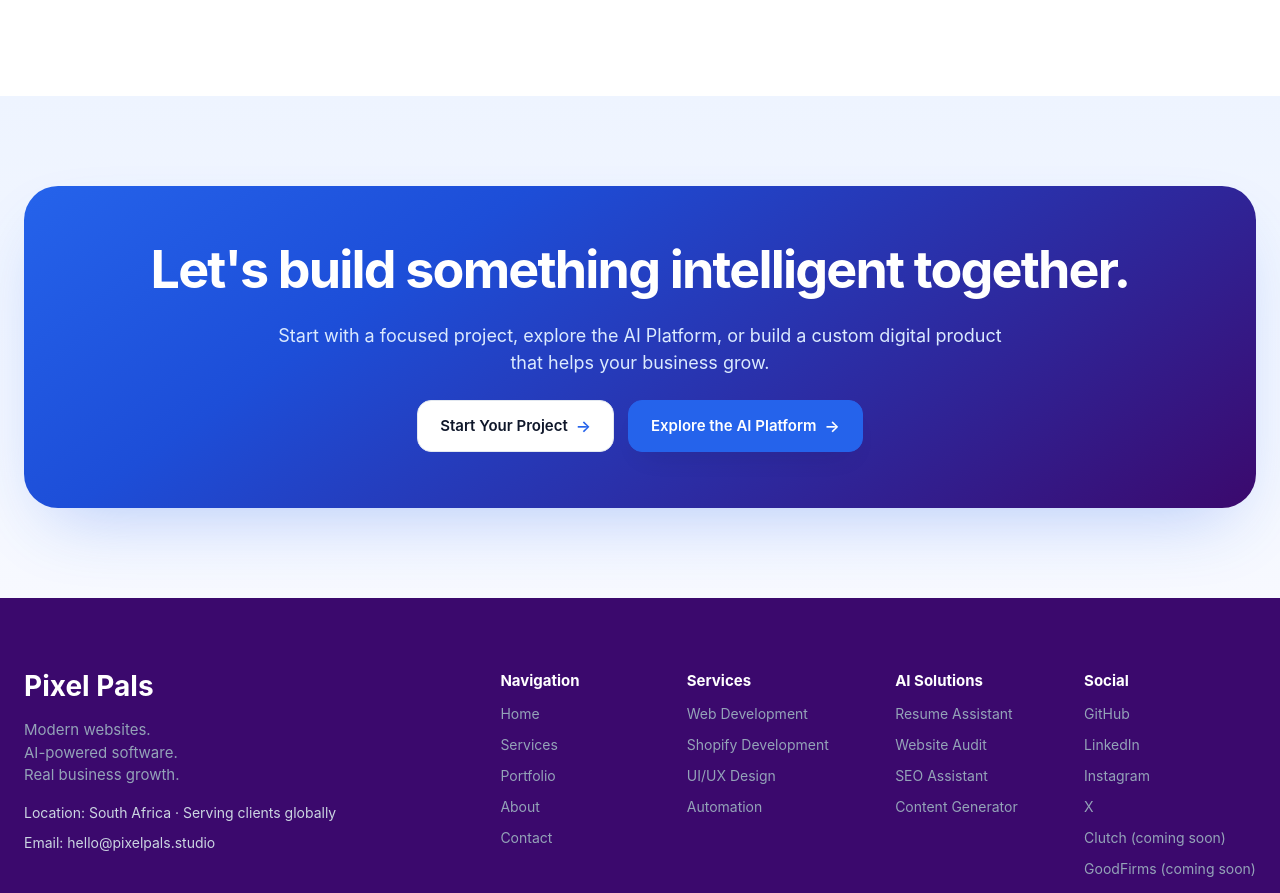
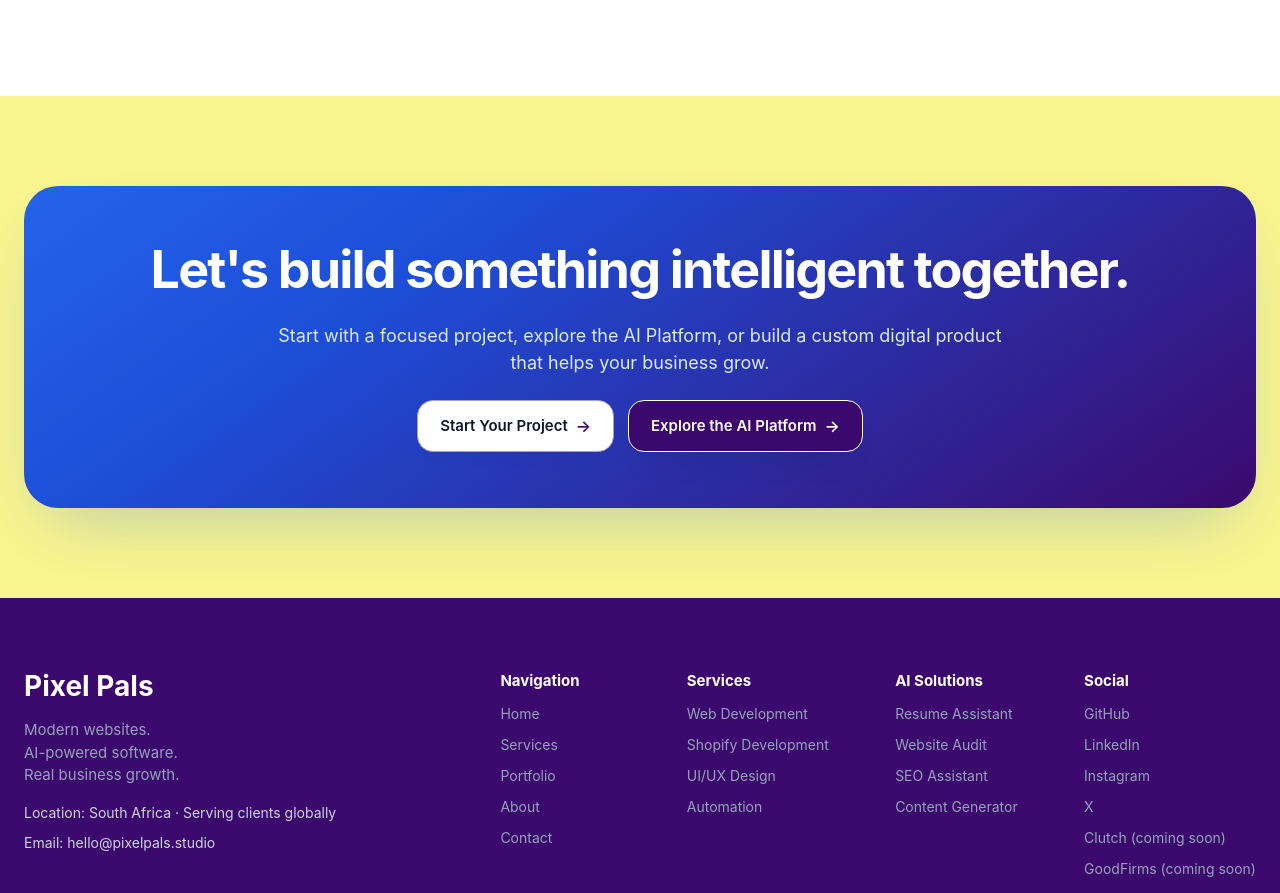
Before and after one commit to biancakisten/pixelpals, a Next.js app: page / in a window 1280 px wide. Shown: the part 4005-4898 px from the top of the page. Built offline with nearby package versions, Linux system fonts and the light colour scheme.

Commit message:
banner color

```diff
--- a/components/EndPageBanner.css
+++ b/components/EndPageBanner.css
@@ -4,11 +4,11 @@
   --end-banner-dark: #0f172a;
   --end-banner-blue: #2563eb;
   --end-banner-border: #e2e8f0;
-  --end-banner-background: #f1f5ff;
+  --end-banner-background: #f9f58e;
 
   width: 100%;
   padding: 90px 24px;
-  background: linear-gradient(180deg, #eef4ff 0%, #f7f9ff 100%);
+  background: var(--end-banner-background);
   font-family: Inter, Arial, sans-serif;
 }
 
@@ -64,6 +64,7 @@
 
 .end-page-banner__actions {
   display: flex;
+  flex-wrap: wrap;
   align-items: center;
   justify-content: center;
   gap: 14px;
@@ -75,17 +76,15 @@
   justify-content: center;
   gap: 8px;
   padding: 14px 22px;
-  border-radius: 14px;
+  border-radius: 16px;
   font-size: 15px;
   font-weight: 600;
   line-height: 1.5;
   text-decoration: none;
   white-space: nowrap;
   transition:
-    transform 180ms ease,
-    background-color 180ms ease,
-    border-color 180ms ease,
-    box-shadow 180ms ease;
+    transform 160ms ease,
+    box-shadow 160ms ease;
 }
 
 .end-page-banner__button:hover {
@@ -93,34 +92,30 @@
 }
 
 .end-page-banner__button:focus-visible {
-  outline: 3px solid rgba(255, 255, 255, 0.5);
+  outline: 3px solid rgb(59, 9, 109);
   outline-offset: 3px;
 }
 
-.end-page-banner__button--light {
-  border: 1px solid var(--end-banner-border);
+.end-page-banner__button--secondary {
   background: #ffffff;
-  color: var(--end-banner-dark);
+  border-color: #A99DC6;
+  color: #0f172a;
+  box-shadow: 0 10px 24px -18px rgba(15, 23, 42, 0.16);
 }
 
-.end-page-banner__button--light:hover {
-  background: #f8fafc;
-}
-
-.end-page-banner__button--light .end-page-banner__arrow {
-  color: var(--end-banner-blue);
+.end-page-banner__button--secondary .end-page-banner__arrow {
+  color: #3b096d;
 }
 
 .end-page-banner__button--primary {
-  border: 1px solid var(--end-banner-blue);
-  background: var(--end-banner-blue);
+  background: #3b096d;
+  border-color: #2563eb;
   color: #ffffff;
-  box-shadow: 0 14px 28px -16px rgba(15, 23, 42, 0.18);
+  box-shadow: 0 18px 32px -18px rgba(15, 23, 42, 0.22);
 }
 
 .end-page-banner__button--primary:hover {
-  border-color: #1d4ed8;
-  background: #1d4ed8;
+  background: #2d0651;
 }
 
 .end-page-banner__arrow {
--- a/components/EndPageBanner.jsx
+++ b/components/EndPageBanner.jsx
@@ -24,7 +24,7 @@ export default function EndPageBanner({
 
           <div className="end-page-banner__actions">
             <a
-              className="end-page-banner__button end-page-banner__button--light"
+              className="end-page-banner__button pp-button pp-button--secondary"
               href={projectHref}
             >
               <span>Start Your Project</span>
@@ -34,7 +34,7 @@ export default function EndPageBanner({
             </a>
 
             <a
-              className="end-page-banner__button end-page-banner__button--primary"
+              className="end-page-banner__button pp-button pp-button--primary"
               href={platformHref}
             >
               <span>Explore the AI Platform</span>
```
